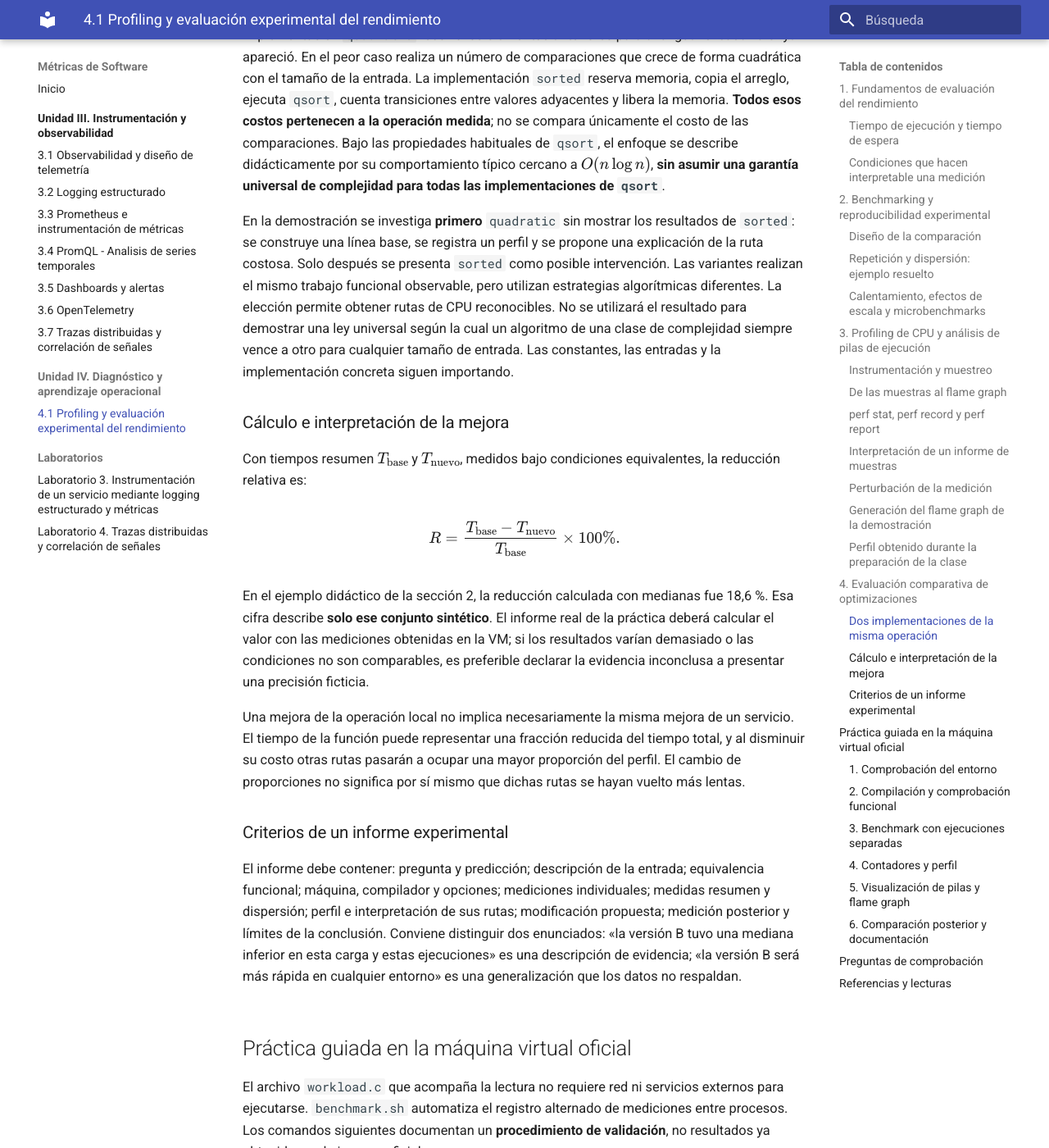
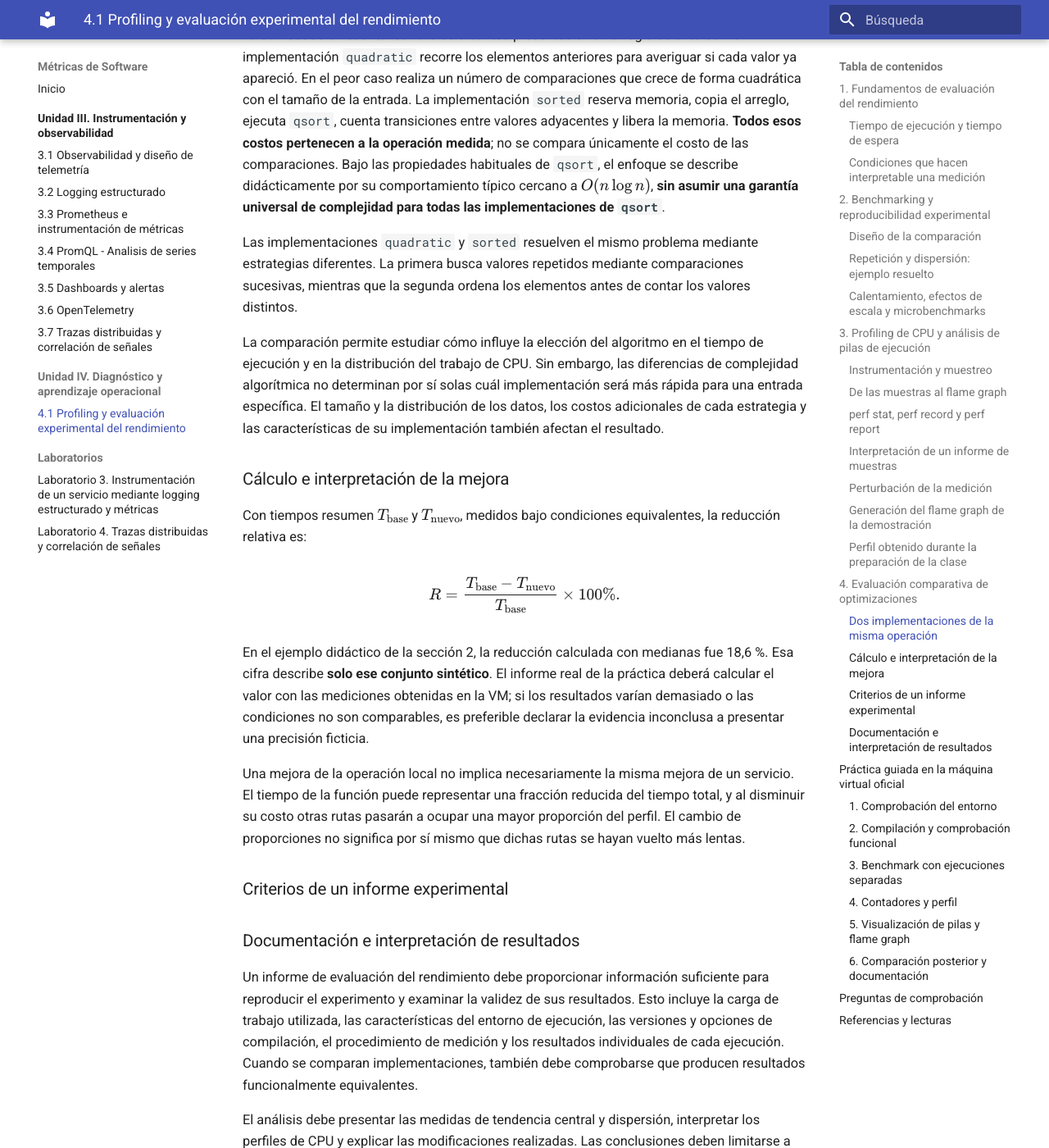
Before and after one commit to guillermocalderon2021/metricas-software-unidad3, an MkDocs documentation site: the page built from docs/unidad-4/clase-4-1.md, in a window 1280 px wide and 1400 px high, scrolled down 11107 px. Shown: the whole window at 82% size. Built offline with MkDocs 1.6.1 and Material for MkDocs 9.7.7, drawn with Linux system fonts in a browser that asks for light colours; some of the changed text lies outside the part shown.

Commit message:
Arreglando redaccion

```diff
--- a/docs/unidad-4/clase-4-1.md
+++ b/docs/unidad-4/clase-4-1.md
@@ -194,13 +194,15 @@ La siguiente figura procede de una ejecución de `./workload quadratic 30000 30`
 
 ## 4. Evaluación comparativa de optimizaciones
 
-Una ruta predominante en un perfil identifica **dónde conviene investigar**, pero no determina automáticamente qué modificación realizar ni cuánto mejorará el programa. La decisión requiere comprender el trabajo que ejecuta la función, plantear un cambio con una predicción verificable y medir nuevamente con condiciones comparables.
+Una función que concentra una proporción elevada de las muestras de CPU merece un análisis más detallado. El perfil permite localizarla, pero es necesario examinar su implementación para comprender por qué consume tantos recursos. Cualquier optimización propuesta deberá comprobarse mediante nuevas mediciones y contrastarse con los resultados de la versión original.
 
 ### Dos implementaciones de la misma operación
 
 La demostración cuenta los valores distintos presentes en un arreglo de enteros. La implementación `quadratic` recorre los elementos anteriores para averiguar si cada valor ya apareció. En el peor caso realiza un número de comparaciones que crece de forma cuadrática con el tamaño de la entrada. La implementación `sorted` reserva memoria, copia el arreglo, ejecuta `qsort`, cuenta transiciones entre valores adyacentes y libera la memoria. **Todos esos costos pertenecen a la operación medida**; no se compara únicamente el costo de las comparaciones. Bajo las propiedades habituales de `qsort`, el enfoque se describe didácticamente por su comportamiento típico cercano a \(O(n\log n)\), **sin asumir una garantía universal de complejidad para todas las implementaciones de `qsort`**.
 
-En la demostración se investiga **primero** `quadratic` sin mostrar los resultados de `sorted`: se construye una línea base, se registra un perfil y se propone una explicación de la ruta costosa. Solo después se presenta `sorted` como posible intervención. Las variantes realizan el mismo trabajo funcional observable, pero utilizan estrategias algorítmicas diferentes. La elección permite obtener rutas de CPU reconocibles. No se utilizará el resultado para demostrar una ley universal según la cual un algoritmo de una clase de complejidad siempre vence a otro para cualquier tamaño de entrada. Las constantes, las entradas y la implementación concreta siguen importando.
+Las implementaciones `quadratic` y `sorted` resuelven el mismo problema mediante estrategias diferentes. La primera busca valores repetidos mediante comparaciones sucesivas, mientras que la segunda ordena los elementos antes de contar los valores distintos.
+
+La comparación permite estudiar cómo influye la elección del algoritmo en el tiempo de ejecución y en la distribución del trabajo de CPU. Sin embargo, las diferencias de complejidad algorítmica no determinan por sí solas cuál implementación será más rápida para una entrada específica. El tamaño y la distribución de los datos, los costos adicionales de cada estrategia y las características de su implementación también afectan el resultado.
 
 ### Cálculo e interpretación de la mejora
 
@@ -216,7 +218,11 @@ Una mejora de la operación local no implica necesariamente la misma mejora de u
 
 ### Criterios de un informe experimental
 
-El informe debe contener: pregunta y predicción; descripción de la entrada; equivalencia funcional; máquina, compilador y opciones; mediciones individuales; medidas resumen y dispersión; perfil e interpretación de sus rutas; modificación propuesta; medición posterior y límites de la conclusión. Conviene distinguir dos enunciados: «la versión B tuvo una mediana inferior en esta carga y estas ejecuciones» es una descripción de evidencia; «la versión B será más rápida en cualquier entorno» es una generalización que los datos no respaldan.
+### Documentación e interpretación de resultados
+
+Un informe de evaluación del rendimiento debe proporcionar información suficiente para reproducir el experimento y examinar la validez de sus resultados. Esto incluye la carga de trabajo utilizada, las características del entorno de ejecución, las versiones y opciones de compilación, el procedimiento de medición y los resultados individuales de cada ejecución. Cuando se comparan implementaciones, también debe comprobarse que producen resultados funcionalmente equivalentes.
+
+El análisis debe presentar las medidas de tendencia central y dispersión, interpretar los perfiles de CPU y explicar las modificaciones realizadas. Las conclusiones deben limitarse a las condiciones evaluadas. Por ejemplo, una reducción de la mediana de ejecución permite describir una mejora observada para determinada carga de trabajo, pero no demuestra que la nueva implementación sea más rápida para cualquier entrada o entorno.
 
 ## Práctica guiada en la máquina virtual oficial
 
```
